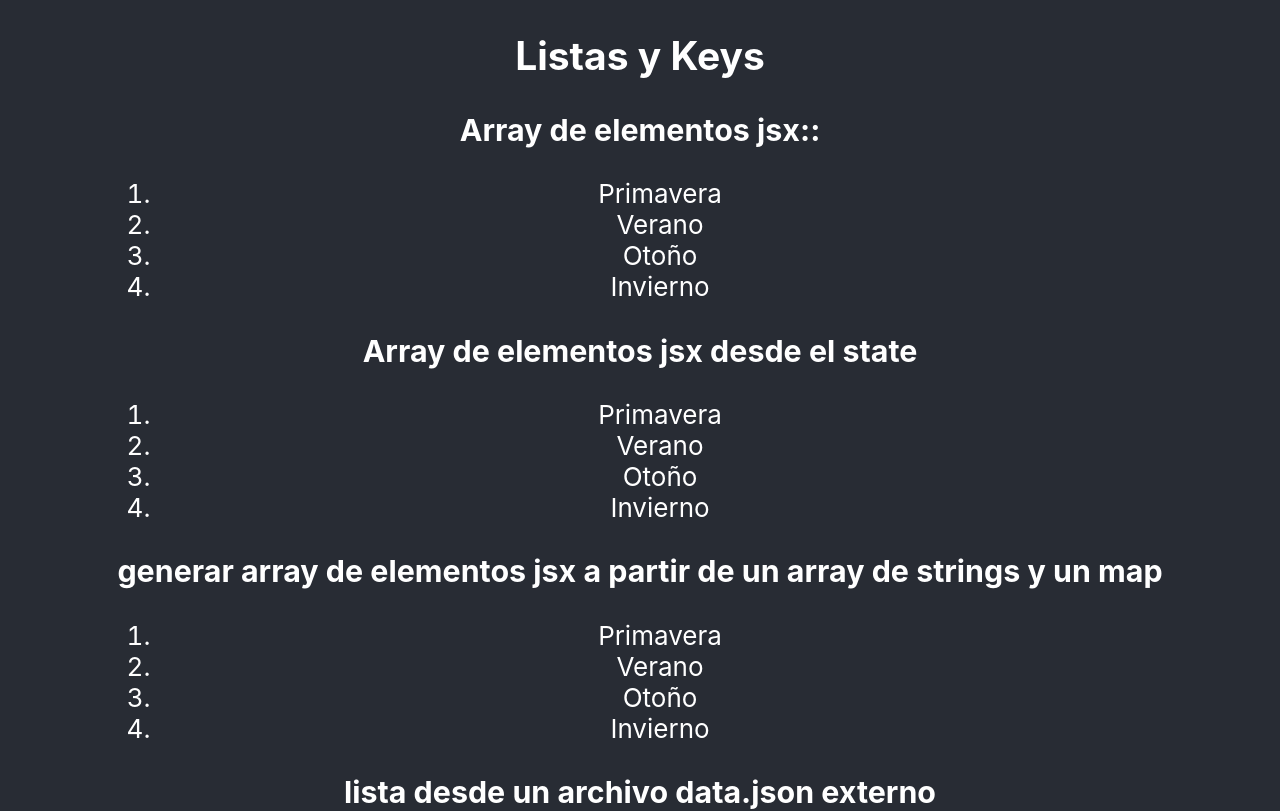
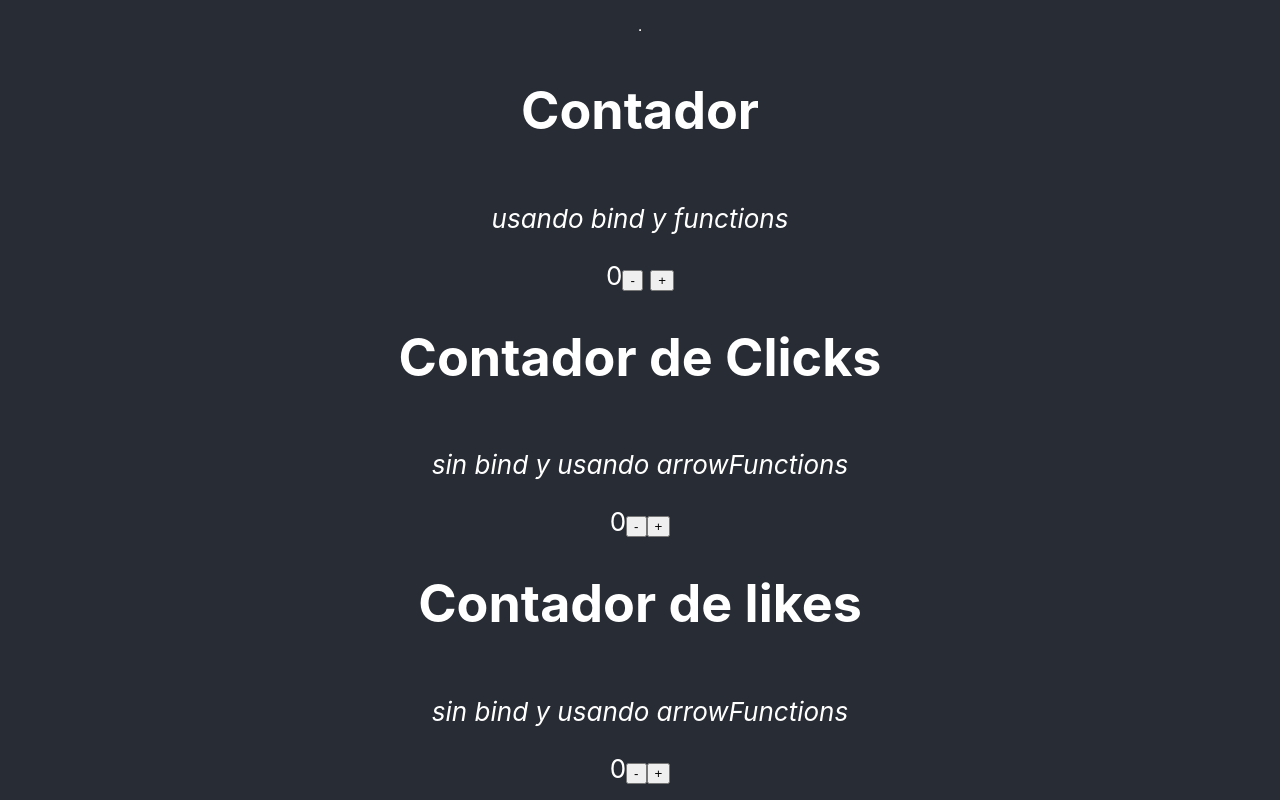
Before and after one commit to gerleven/React, a React (Create React App) app in the folder hola-mundo/: page / in a window 1280 px wide. Shown: the top 811 px of the page. Built offline with nearby package versions, Linux system fonts and the light colour scheme.

Commit message:
eventos terminados

```diff
--- a/hola-mundo/src/App.js
+++ b/hola-mundo/src/App.js
@@ -5,24 +5,23 @@ import Propiedades from "./Components/Propiedades";
 import Estado from "./Components/Estado";
 import RenderizadoCondicional from "./Components/RenderizadoCondicional";
 import Listas from "./Components/Listas";
+import Contador from "./Components/Contador";
+import Contador2 from "./Components/Contador2";
 
 function App() {
   return (
     <div className="App">
       <header className="App-header">
-        <section>
-          <Listas />
-        </section>
         {/* <section>
           <Estado />
         </section>
         <section>
           <RenderizadoCondicional />
         </section> */}
-
         {/* <section>
           <img src={logo} className="App-logo" alt="logo" />
         </section> */}
+
         {/* <section>
           <Componente mensaje="Este Mensaje viene desde el padre"></Componente>
         </section>
@@ -39,7 +38,15 @@ function App() {
             componenteReact = {<Componente mensaje="Componente pasado como Prop"/>}
             />
         </section>
-            <hr/> */}
+            <hr/>
+            <section>
+          <Listas />
+        </section>
+         */}
+        <hr />
+        <Contador />
+        <Contador2 />
+        <Contador2 titulo="likes" />
       </header>
     </div>
   );
--- /dev/null
+++ b/hola-mundo/src/Components/Contador.jsx
@@ -0,0 +1,39 @@
+import React, { Component } from "react";
+
+export default class Contador extends Component {
+  constructor(props) {
+    super(props);
+    this.state = {
+      cuenta: 0,
+    };
+
+    this.sumar = this.sumar.bind(this);     //Necesitamos bindear el this al metodo sumar() para que no pierda el contexto de la clase una vez dentro del metodo
+    //this.restar = this.restar.bind(this);  //Podemos bindear en el contructor o bien bindear al momento de invocar el metodo (ver linea 33)
+  }
+
+  sumar() {
+    this.setState({
+      cuenta: this.state.cuenta + 1,
+    });
+  }
+
+  restar() {
+    this.setState({ cuenta: this.state.cuenta - 1 });
+  }
+
+  render() {
+    return (
+      <>
+        <h1>Contador</h1>
+        <p>
+          <i>usando bind y functions</i>
+        </p>
+        <span>
+          <span>{this.state.cuenta}</span>
+          <button onClick={this.restar.bind(this)}>-</button> {/* Tambien podemos bindear al momento de invocar el metodo */}
+          <button onClick={this.sumar}>+</button>
+        </span>
+      </>
+    );
+  }
+}
--- /dev/null
+++ b/hola-mundo/src/Components/Contador2.jsx
@@ -0,0 +1,30 @@
+import React, { Component } from "react";
+
+export default class Contador2 extends Component {
+  state = {
+    cuenta: 0,
+  };
+
+  static defaultProps = {
+    titulo: "Clicks",
+  };
+
+  sumar = () => this.setState({ cuenta: this.state.cuenta + 1 });
+  restar = () => this.setState({ cuenta: this.state.cuenta - 1 });
+
+  render() {
+    return (
+      <>
+        <h1>Contador de {this.props.titulo}</h1>
+        <p><i>sin bind y usando arrowFunctions</i></p>
+        <span>
+          <span>{this.state.cuenta}</span>
+          {/* <button onClick={this.restar.bind(this)}>-</button>
+            <button onClick={this.sumar.bind(this)}>+</button> */}
+          <button onClick={this.restar}>-</button>
+          <button onClick={this.sumar}>+</button>
+        </span>
+      </>
+    );
+  }
+}
```
